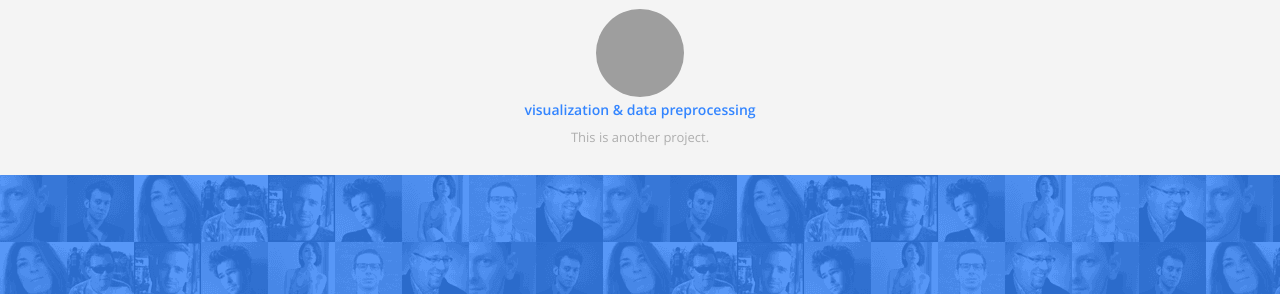
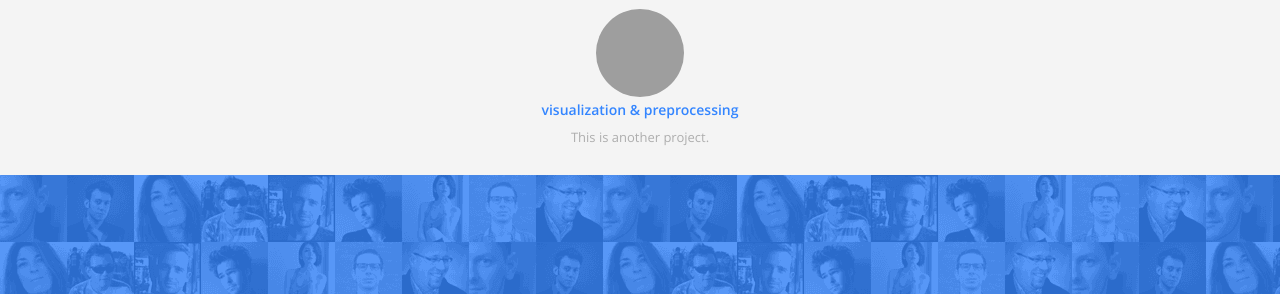
Before and after one commit to mounicarajput/modern-whale, a Jekyll site: the page built from index.html, in a window 1280 px wide and 900 px high, scrolled down 2453 px. Shown: the part 160-454 px from the top of the window. Built offline with Jekyll 4.4.1, drawn with Linux system fonts in a browser that asks for light colours; grey boxes are pictures that could not be loaded.

Commit message:
projects.yml: updated name in items

```diff
--- a/_data/index/projects.yml
+++ b/_data/index/projects.yml
@@ -10,7 +10,7 @@
   repo: cpython
   img: /static/assets/img/landing/python.png
   desc: Real- time custom ocr on metal tags
-- name: visualization & data preprocessing
+- name: visualization & preprocessing
   i18n: google
   url: 'https://google.com'
   img: /static/assets/img/landing/google.png
```
